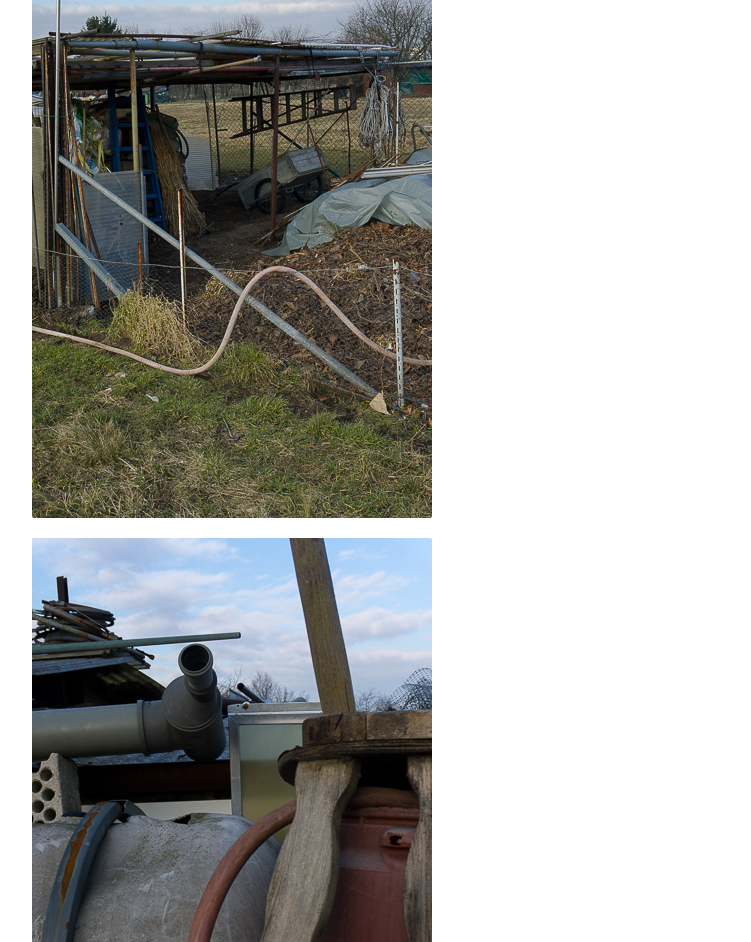
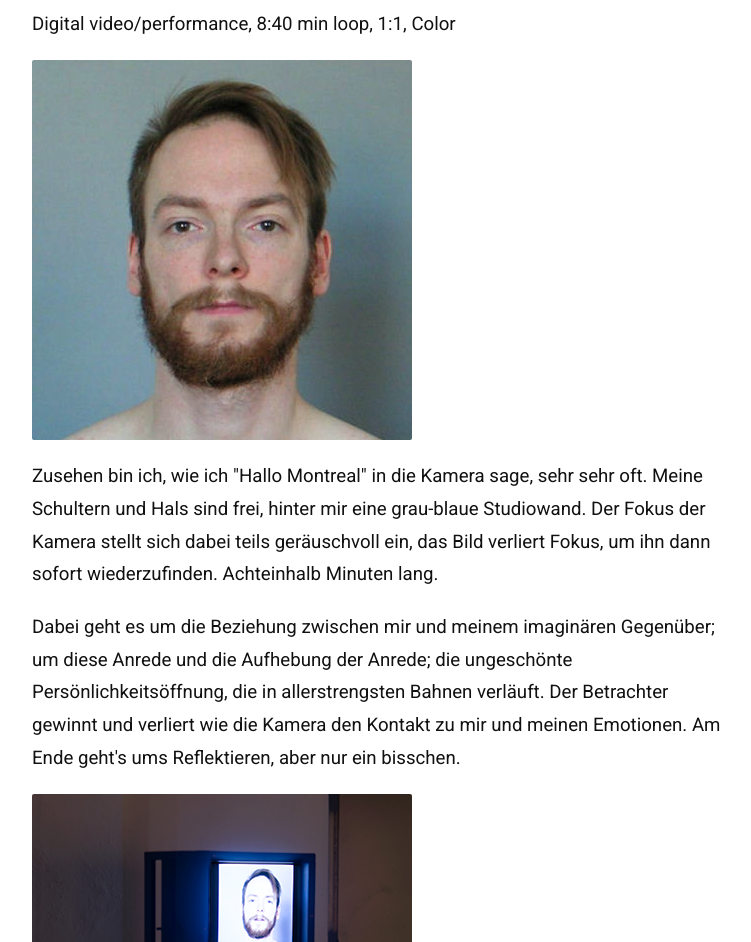
Before and after one commit to hrehfeld/hrehfeld.github.io, a plain HTML site: page art/hallomontreal/index.html in a window 1280 px wide. Shown: the part 134-1076 px from the top of the page, without its empty margins (279-1030 px from the left). Drawn offline with nearby package versions, Linux system fonts and the light colour scheme.

Commit message:
add: hallo montreal

```diff
--- a/photography/2015-02/index.html
+++ b/art/hallomontreal/index.html
@@ -1,10 +1,11 @@
 <!DOCTYPE html>
 <html lang="en-us">
     <head>
-      <title></title>
+      <title>Hallo Montreal</title>
       <meta charset="utf-8" />
       <meta name="author" content="Hauke Rehfeld" />
   	<meta name="viewport" content="width=device-width, initial-sclae=1" />
+      <meta name="description" content="" />
       <link rel="stylesheet" href="/media/css/main.css" type="text/css">
     	<link rel="stylesheet" type="text/css" href="http://fonts.googleapis.com/css?family=Playfair+Display">
     	<link rel="stylesheet" type="text/css" href="http://fonts.googleapis.com/css?family=Roboto">
@@ -14,21 +15,34 @@
           <nav>
             <h1><a href="/">Hauke Rehfeld</a></h1>
             <ul>
+              <li><a href="/art">Art</a></li>
               <li><a href="/projects">Projects</a></li>
-              <li><a href="/art">Art</a></li>
               <li><a href="/photography">Photography</a></li>
             </ul>
             </nav>
           </header>
 
     <article>
+      <h1>Hallo Montreal</h1>
+      <p>Digital video/performance, 8:40 min loop, 1:1, Color</p>
 
-      <p><img src="/photography/2015-02-22/DSC02249.jpg" alt="/photography/2015-02-22/DSC02249.jpg" title="/photography/2015-02-22/DSC02249.jpg"/></p>
-<p><img src="/photography/2015-02-22/DSC02276.jpg" alt="/photography/2015-02-22/DSC02276.jpg" title="/photography/2015-02-22/DSC02276.jpg"/></p>
-<p><img src="/photography/2015-02-22/DSC02260.jpg" alt="/photography/2015-02-22/DSC02260.jpg" title="/photography/2015-02-22/DSC02260.jpg"/></p>
-<p><img src="/photography/2015-02-22/DSC02319.jpg" alt="/photography/2015-02-22/DSC02319.jpg" title="/photography/2015-02-22/DSC02319.jpg"/></p>
-<p><img src="/photography/2015-02-22/DSC02328.jpg" alt="/photography/2015-02-22/DSC02328.jpg" title="/photography/2015-02-22/DSC02328.jpg"/></p>
-<p><img src="/photography/2015-02-22/DSC02331.jpg" alt="/photography/2015-02-22/DSC02331.jpg" title="/photography/2015-02-22/DSC02331.jpg"/></p>
+      <p><img src="./669.png" alt="./669.png" title="./669.png"/></p>
+<p>Zusehen bin ich, wie ich &#34;Hallo Montreal&#34; in die
+Kamera sage, sehr sehr oft. Meine Schultern und
+Hals sind frei, hinter mir eine grau-blaue
+Studiowand. Der Fokus der Kamera stellt sich dabei
+teils geräuschvoll ein, das Bild verliert Fokus,
+um ihn dann sofort wiederzufinden. Achteinhalb
+Minuten lang.</p>
+<p>Dabei geht es um die Beziehung zwischen mir und
+meinem imaginären Gegenüber; um diese Anrede und
+die Aufhebung der Anrede; die ungeschönte
+Persönlichkeitsöffnung, die in allerstrengsten
+Bahnen verläuft. Der Betrachter gewinnt und
+verliert wie die Kamera den Kontakt zu mir und
+meinen Emotionen. Am Ende geht&#39;s ums Reflektieren,
+aber nur ein bisschen.</p>
+<p><img src="./DSC00495.png" alt="./DSC00495.png" title="./DSC00495.png"/></p>
 
     </article>
 
```
Also changed, not shown: art/index.html (+26 -1 lines), impressum/datenschutzerkl-rung/index.html (+1 -1 lines), impressum/index.html (+1 -1 lines), index.html (+1 -1 lines), photography/index.html (+1 -1 lines), projects/index.html (+1 -1 lines), projects/quakeinjector-package-manager/index.html (+1 -1 lines), art/hallomontreal/669.png (added), art/hallomontreal/DSC00495.png (added), photography/2015-02/2015-02-22/DSC02260.jpg (added), photography/2015-02/2015-02-22/DSC02276.jpg (added), photography/2015-02/2015-02-22/DSC02319.jpg (added).
